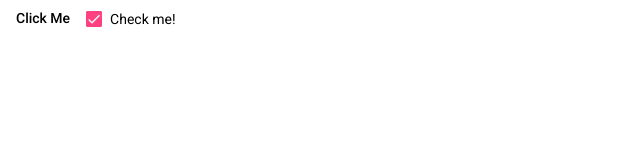
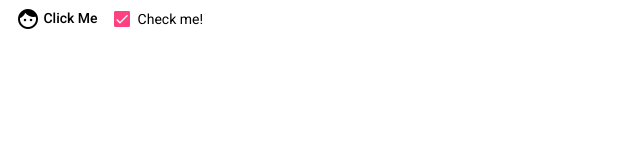
Before and after one commit to MbassiJaphet/angular-material, an Angular app: page / in a window 1280 px wide. Shown: the top 160 px of the page, without its empty margins (0-640 px from the left). Built offline with nearby package versions, Linux system fonts and the light colour scheme.

Commit message:
Included Angular CDK to in imports

```diff
--- a/src/app/app.component.html
+++ b/src/app/app.component.html
@@ -1,2 +1,2 @@
-<button mat-button>Click Me</button>
+<button mat-button><mat-icon>face</mat-icon> Click Me</button>
 <mat-checkbox [(ngModel)]="isChecked" (click)="clicked('Checkbox')">Check me!</mat-checkbox>
--- a/src/app/app.module.ts
+++ b/src/app/app.module.ts
@@ -8,6 +8,7 @@ import { AppComponent } from './app.component';
 import { MaterialModule } from './shared/material.module';
 
 import 'hammerjs';
+import { CommonModule } from '@angular/common';
 
 @NgModule({
   declarations: [
@@ -15,6 +16,7 @@ import 'hammerjs';
   ],
   imports: [
     FormsModule,
+    CommonModule,
     BrowserModule,
     AppRoutingModule,
     MaterialModule,
```
Also changed, not shown: src/app/shared/material.module.ts (+10 -5 lines).
